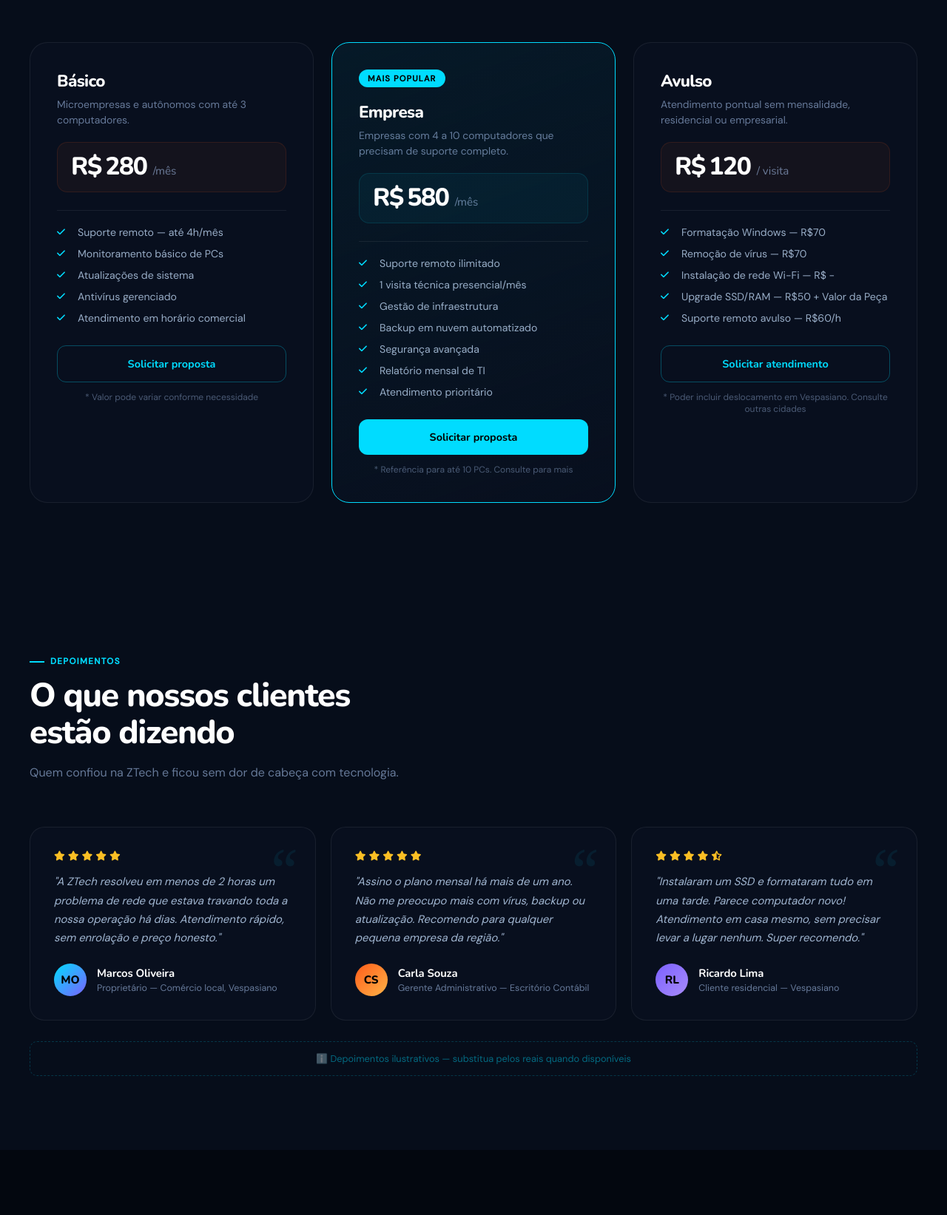
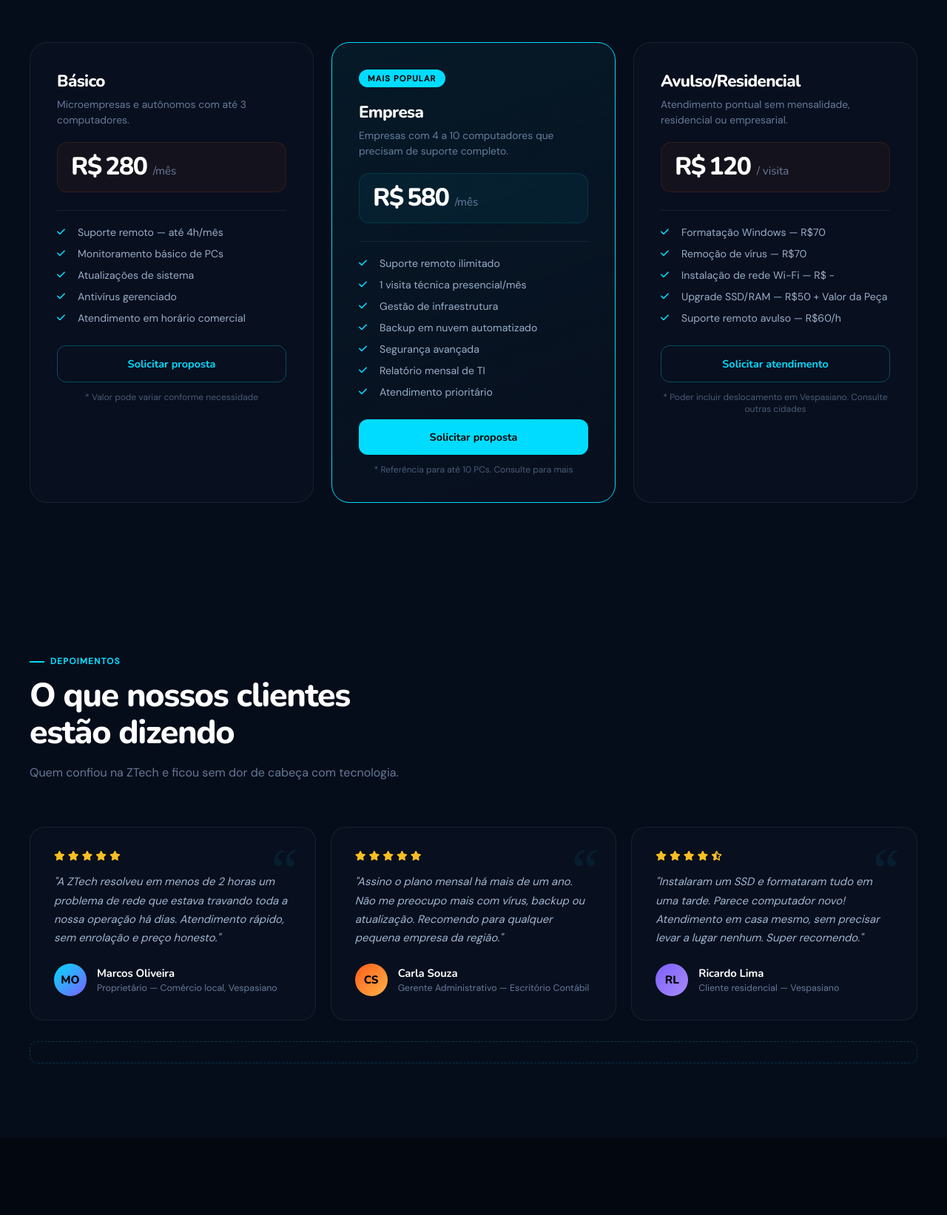
Before and after one commit to zimmerxp/ztech.website, a plain HTML site: page index.html in a window 1280 px wide. Shown: the part 2004-3647 px from the top of the page at 74% size. Drawn offline with nearby package versions, Linux system fonts and the light colour scheme.

Commit message:
Update index.html

```diff
--- a/index.html
+++ b/index.html
@@ -547,7 +547,7 @@
 
       <!-- Avulso -->
       <div class="plan-card reveal reveal-delay-3">
-        <h3>Avulso</h3>
+        <h3>Avulso/Residencial</h3>
         <p class="plan-sub">Atendimento pontual sem mensalidade, residencial ou empresarial.</p>
         <div class="price-block warm">
           <div class="price-main">R$&thinsp;120 <span>/ visita</span></div>
@@ -632,7 +632,7 @@
       </div>
 
     </div>
-    <div class="t-placeholder" role="note">ℹ️ Depoimentos ilustrativos — substitua pelos reais quando disponíveis</div>
+    <div class="t-placeholder" role="note"></div>
   </div>
 </section>
 
```
